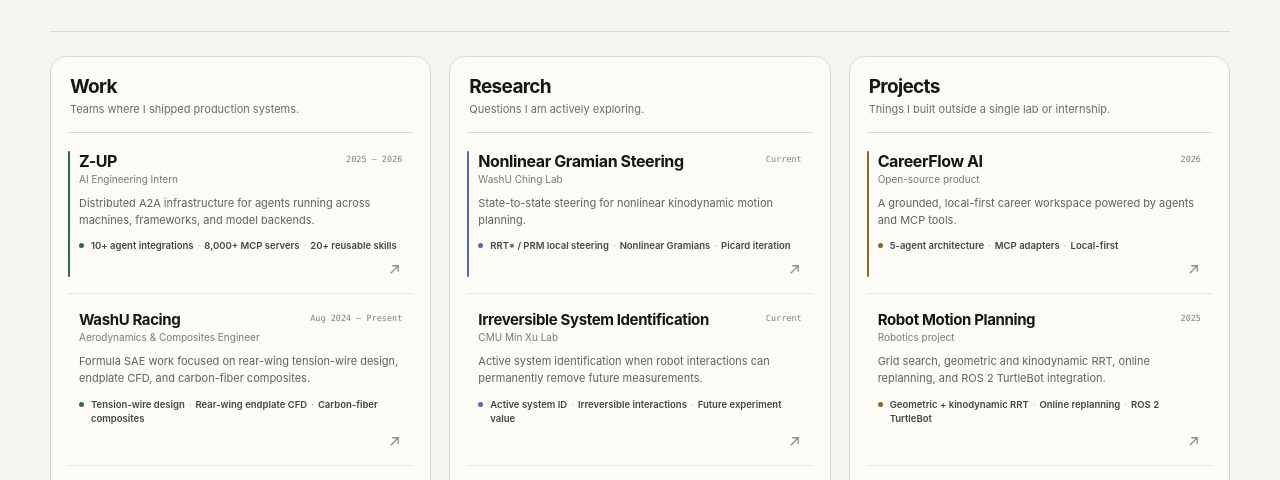
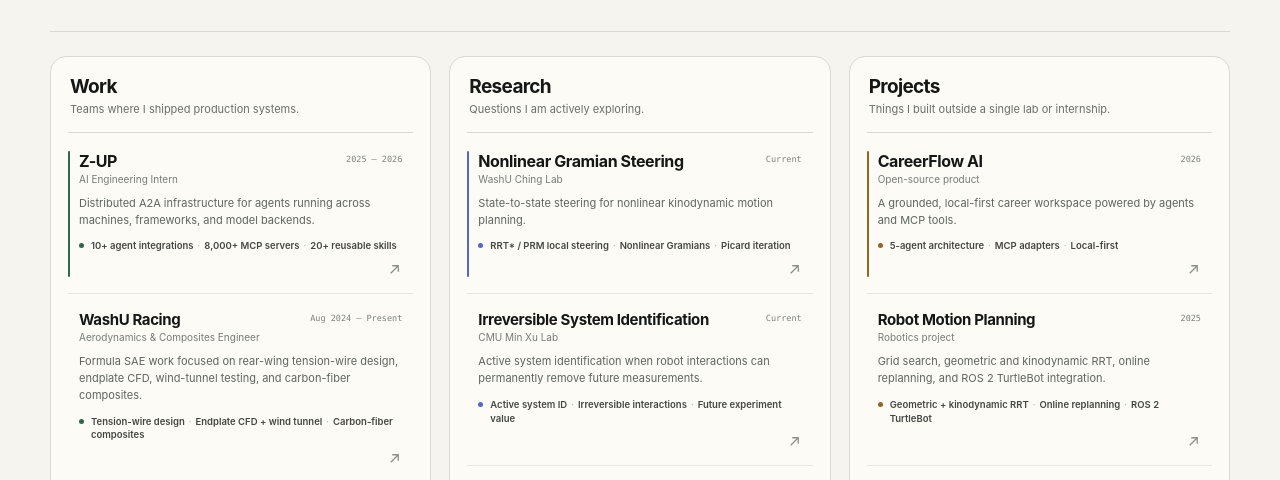
Before and after one commit to TobySun058/TobySun058, a plain HTML site: page website/index.html in a window 1280 px wide. Shown: the part 272-752 px from the top of the page. Drawn offline with Linux system fonts and the light colour scheme.

Commit message:
Update WashU Racing impact and wind tunnel experience

```diff
--- a/website/index.html
+++ b/website/index.html
@@ -457,21 +457,21 @@
           title: "WashU Racing",
           role: "Aerodynamics & Composites Engineer",
           meta: "Aug 2024 — Present",
-          summary: "Formula SAE work focused on rear-wing tension-wire design, endplate CFD, and carbon-fiber composites.",
-          highlights: ["Tension-wire design", "Rear-wing endplate CFD", "Carbon-fiber composites"],
+          summary: "Formula SAE work focused on rear-wing tension-wire design, endplate CFD, wind-tunnel testing, and carbon-fiber composites.",
+          highlights: ["Tension-wire design", "Endplate CFD + wind tunnel", "Carbon-fiber composites"],
           tags: ["CFD", "Composites", "Mechanical Design", "Formula SAE"],
           detail: {
-            overview: "I work on WashU Racing's Formula SAE car, mainly across aerodynamic design, CFD, and hands-on composite fabrication.",
+            overview: "I work on WashU Racing's Formula SAE car, mainly across aerodynamic design, CFD, wind-tunnel testing, and hands-on composite fabrication.",
             built: [
               "Designed the tension-wire system for the rear wing.",
               "Performed CFD analysis on rear-wing endplate geometries to guide aerodynamic design decisions.",
               "Fabricated a range of carbon-fiber composite components, including the undertray, rear wing, front wing, and nosecone."
             ],
             impact: [
-              "Contributed to the car's aerodynamic development through a mix of design, simulation, and fabrication.",
-              "Built hands-on experience taking components from analysis and design into physical composite parts."
+              "Supported aerodynamic development by connecting design and CFD work with wind-tunnel testing.",
+              "Built hands-on experience taking aerodynamic components from analysis and design into physical composite parts."
             ],
-            stack: ["CFD", "Composite Manufacturing", "Mechanical Design", "Carbon Fiber", "Formula SAE"]
+            stack: ["CFD", "Wind Tunnel Testing", "Composite Manufacturing", "Mechanical Design", "Carbon Fiber", "Formula SAE"]
           }
         },
         {
```
